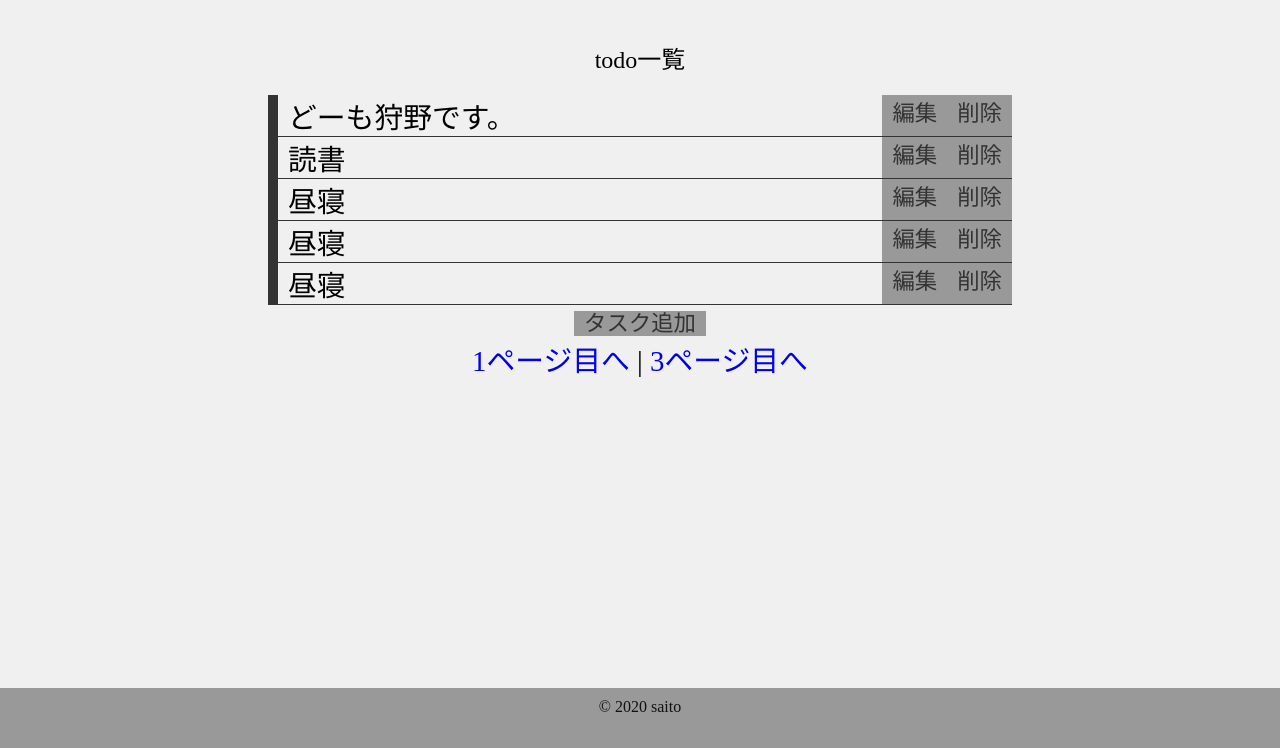
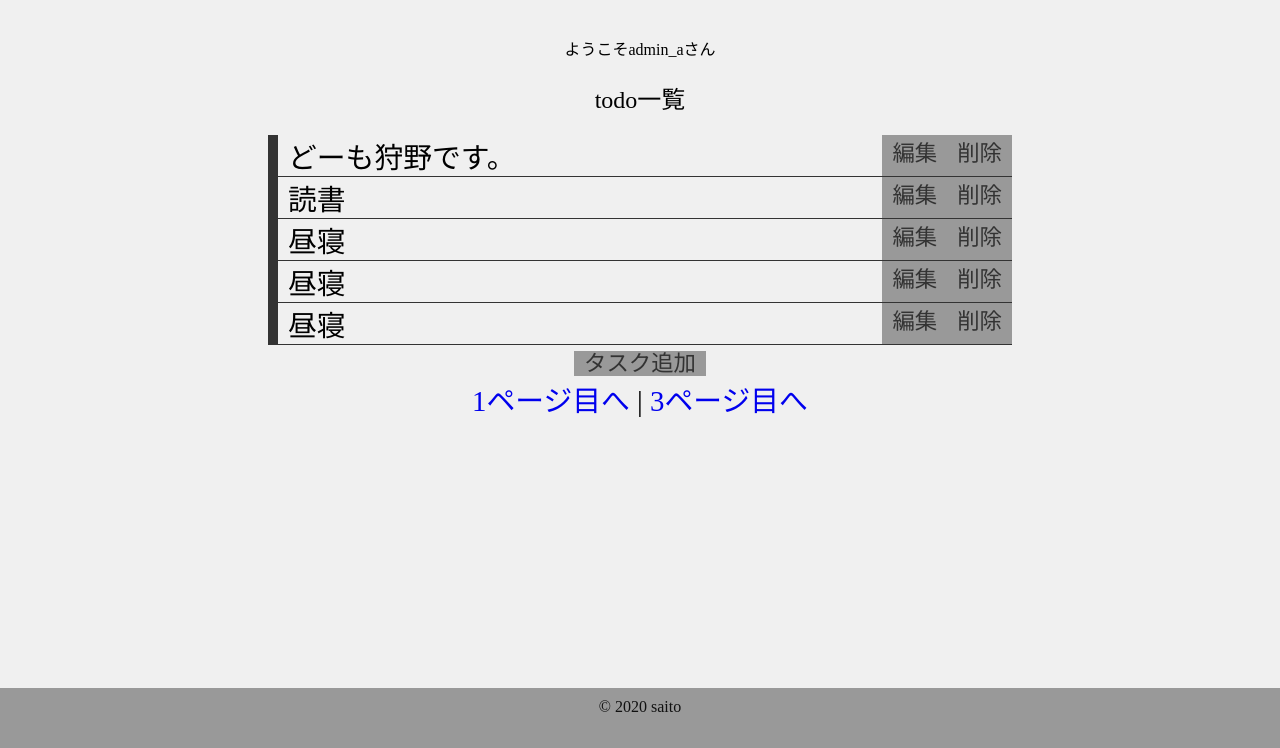
Before and after one commit to sait0-kun/todo_php, a PHP site: page /main.php?page=2 in a window 1280 px wide. Shown: the part 60-808 px from the top of the page. Run offline with PHP 8.4, Linux system fonts and the light colour scheme; a user stored in the database is signed in; data comes from the database, SQL or seed files in the repository.

Commit message:
[update]Display welcome message

```diff
--- a/docker/app/src/index.php
+++ b/docker/app/src/index.php
@@ -20,6 +20,7 @@
             if ($member) {
                 // ログイン時にセッションに保存
                 $_SESSION['id'] = $member['user_id'];
+                $_SESSION['name'] = $member['user_name'];
                 $_SESSION['time'] = time();
 
                 header('Location: main.php');
--- a/docker/app/src/main.php
+++ b/docker/app/src/main.php
@@ -41,6 +41,7 @@
 <body>
 <header class="header">todoリスト</header>
 <section class="main">
+    <p>ようこそ<?php print(htmlspecialchars($_SESSION['name'])); ?>さん</p>
     <h1 class="main__title">todo一覧</h1>
     <ul class="main__list">
         <?php foreach ($task as $value): ?>
```
